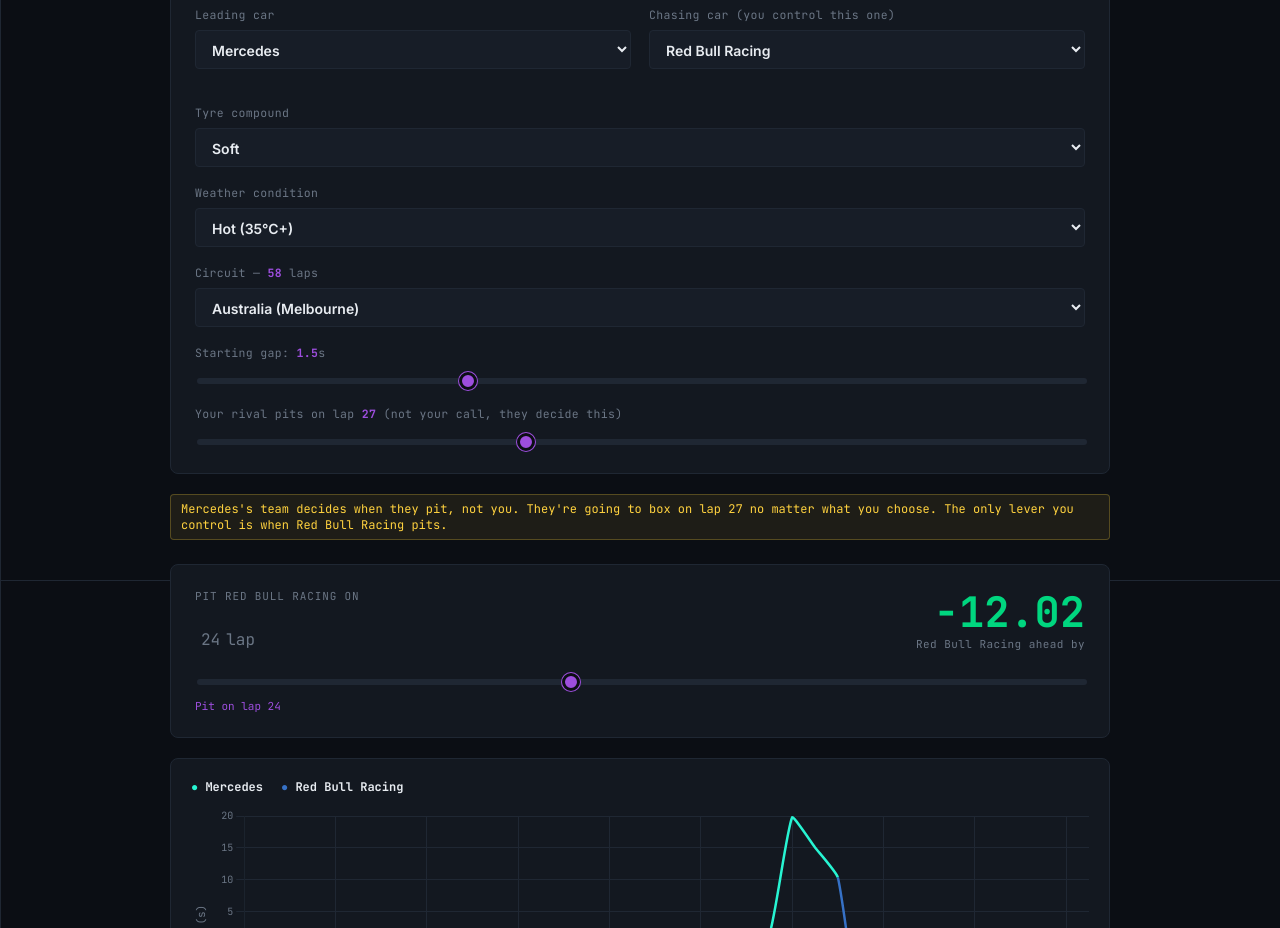
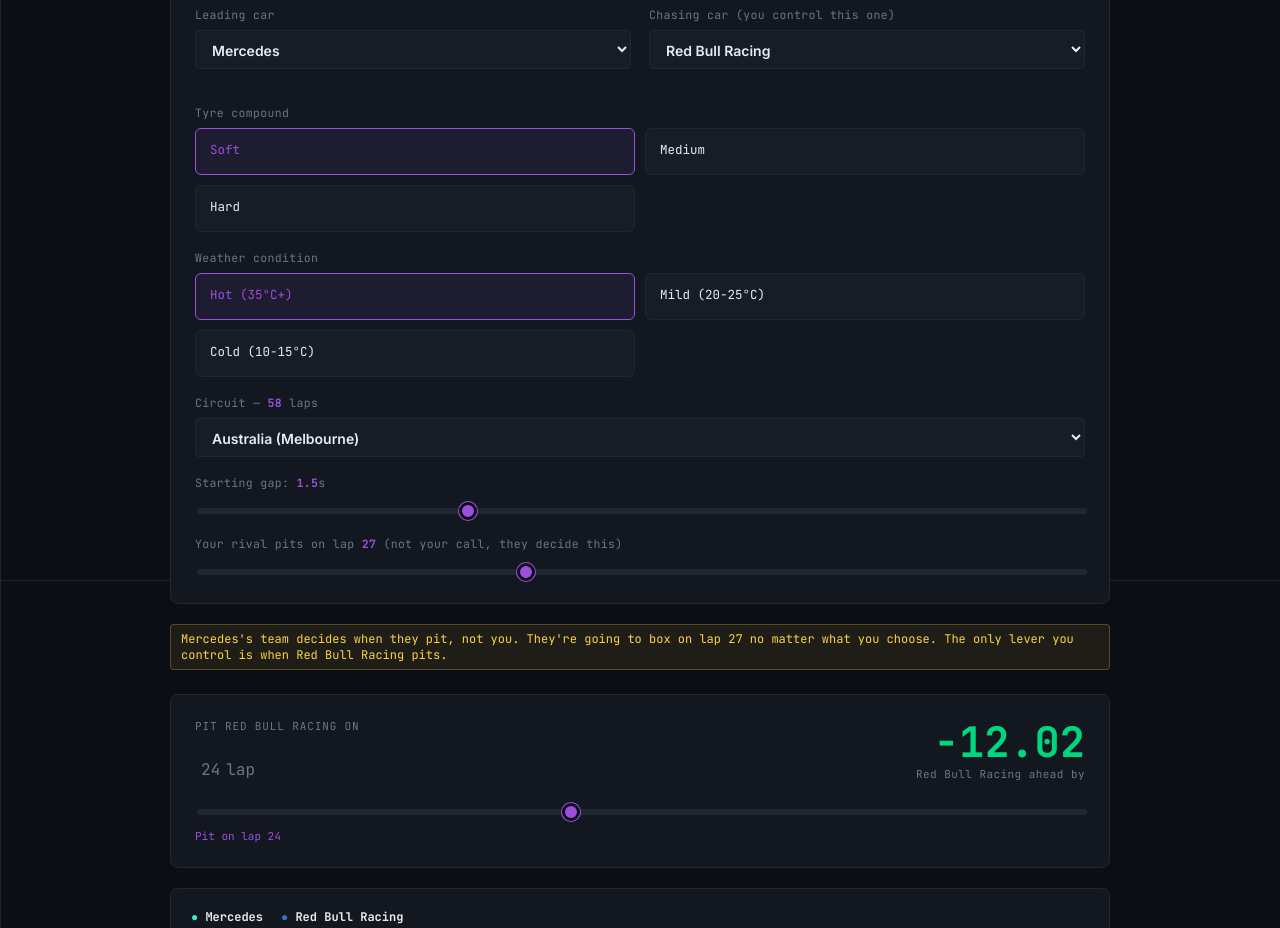
Before and after one commit to goyaliyaaryan/f1-undercut-simulator, a plain HTML site: page index.html in a window 1280 px wide. Shown: the part 1020-1948 px from the top of the page. Drawn offline with nearby package versions, Linux system fonts and the light colour scheme.

Commit message:
Replace tyre and weather dropdowns with button cards

```diff
--- a/index.html
+++ b/index.html
@@ -107,13 +107,13 @@
           </div>
         </div>
         <div class="builder__field">
-          <label for="tyreCompound">Tyre compound</label>
-          <select id="tyreCompound"></select>
+          <label>Tyre compound</label>
+          <div class="preset-grid" id="tyreGrid"></div>
         </div>
 
         <div class="builder__field">
-          <label for="weatherCondition">Weather condition</label>
-          <select id="weatherCondition"></select>
+          <label>Weather condition</label>
+          <div class="preset-grid" id="weatherGrid"></div>
         </div>
 
         <div class="builder__field">
--- a/js/app.js
+++ b/js/app.js
@@ -29,28 +29,44 @@
   const teamAEl = document.getElementById('teamA');
   const teamBEl = document.getElementById('teamB');
   const raceLapsOut = document.getElementById('raceLapsOut');
-  const weatherEl = document.getElementById('weatherCondition');
   const circuitSelect = document.getElementById('circuitSelect');
   const initialGapInput = document.getElementById('initialGapInput');
   const initialGapOut = document.getElementById('initialGapOut');
   const rivalPitLapInput = document.getElementById('rivalPitLapInput');
   const rivalPitLapOut = document.getElementById('rivalPitLapOut');
-  const tyreCompoundEl = document.getElementById('tyreCompound');
-
+  const tyreGrid = document.getElementById('tyreGrid');
+  const weatherGrid = document.getElementById('weatherGrid');
+  let selectedTyreId = window.TYRE_COMPOUNDS[0].id;
+  let selectedWeatherId = window.WEATHER_CONDITIONS[0].id;
 
 
   window.TYRE_COMPOUNDS.forEach(compound => {
-    const option = document.createElement('option');
-    option.value = compound.id;
-    option.textContent = compound.label;
-    tyreCompoundEl.appendChild(option);
-});
+    const btn = document.createElement('button');
+    btn.type = 'button';
+    btn.className = 'preset-card';
+    btn.innerHTML = `<p class="preset-card__label">${compound.label}</p>`;
+    btn.addEventListener('click', () => {
+      selectedTyreId = compound.id;
+      tyreGrid.querySelectorAll('.preset-card').forEach(c => c.classList.toggle('is-active', c === btn));
+      updateBuilderRace();
+    });
+    tyreGrid.appendChild(btn);
+  });
+  tyreGrid.firstElementChild.classList.add('is-active');
+
   window.WEATHER_CONDITIONS.forEach(condition => {
-    const option = document.createElement('option');
-    option.value = condition.id;
-    option.textContent = condition.label;
-    weatherEl.appendChild(option);
-});
+    const btn = document.createElement('button');
+    btn.type = 'button';
+    btn.className = 'preset-card';
+    btn.innerHTML = `<p class="preset-card__label">${condition.label}</p>`;
+    btn.addEventListener('click', () => {
+      selectedWeatherId = condition.id;
+      weatherGrid.querySelectorAll('.preset-card').forEach(c => c.classList.toggle('is-active', c === btn));
+      updateBuilderRace();
+    });
+    weatherGrid.appendChild(btn);
+  });
+  weatherGrid.firstElementChild.classList.add('is-active');
 
    window.TEAMS.forEach((team, i) => {
     const optionA = document.createElement('option');
@@ -77,8 +93,8 @@
 
   function updateBuilderRace() {
     const preset = window.CIRCUIT_PRESETS.find(p => p.id === circuitSelect.value) || window.CIRCUIT_PRESETS[0];
-    const selectedCompound = window.TYRE_COMPOUNDS.find(c => c.id === tyreCompoundEl.value);
-    const selectedWeather = window.WEATHER_CONDITIONS.find(w => w.id === weatherEl.value);
+    const selectedCompound = window.TYRE_COMPOUNDS.find(c => c.id === selectedTyreId);
+    const selectedWeather = window.WEATHER_CONDITIONS.find(w => w.id === selectedWeatherId);
     const raceLaps = preset.defaultLaps;
     const initialGap = parseFloat(initialGapInput.value);
     const rivalPitLap = Math.min(parseInt(rivalPitLapInput.value, 10), raceLaps - 3);
@@ -105,7 +121,7 @@
     builderPanel.setRace(race);
   }
 
-  [teamAEl, teamBEl,initialGapInput, rivalPitLapInput, tyreCompoundEl, weatherEl].forEach(el => {
+  [teamAEl, teamBEl,initialGapInput, rivalPitLapInput ].forEach(el => {
     el.addEventListener('input', updateBuilderRace);
   });
 
```
